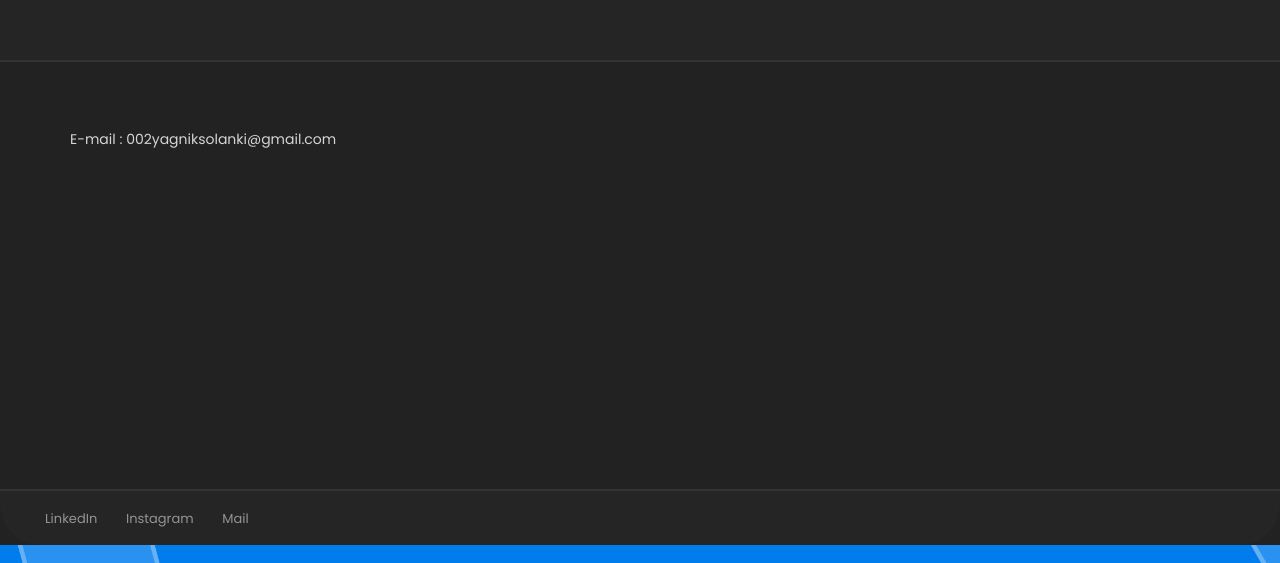
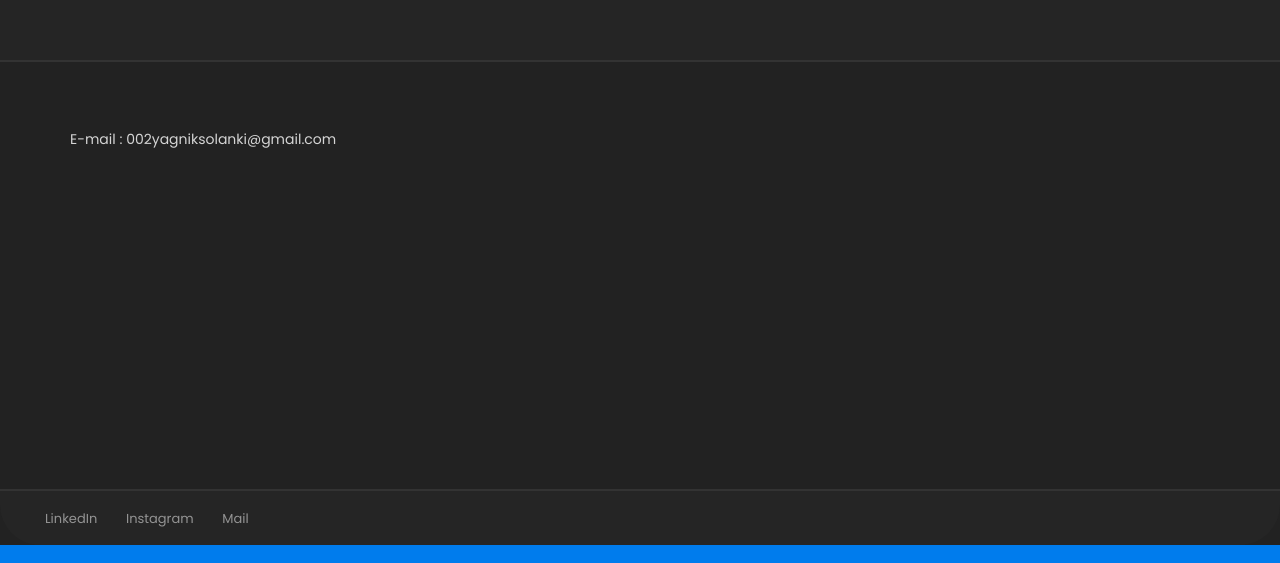
Before and after one commit to SolankiYagnik/SolankiYagnik.github.io, a plain HTML site: page contact.html in a window 1280 px wide. Shown: the part 255-818 px from the top of the page. Drawn offline with Linux system fonts and the light colour scheme; some packages are replaced by stand-ins of ours.

Commit message:
contact page issue

```diff
--- a/contact.html
+++ b/contact.html
@@ -23,7 +23,7 @@
 
   <body class="page">
 
-    <div class="lm-animated-bg"></div>
+    <!-- <div class="lm-animated-bg"></div> -->
 
     <!-- Loading animation -->
     <div class="preloader">
@@ -89,108 +89,15 @@
                 </div>
               </div>
 
-              <!-- <div id="content" class="page-content site-content single-post" role="main"> -->
-
                 <div class="row">
                   <div class="col-xs-12 col-sm-12">
                     <p>E-mail : 002yagniksolanki@gmail.com</p>
-                    <!-- <div id="map" class="map"></div> -->
                   </div>
                 </div>
-
-                <!-- <div class="row">
-                  <div class=" col-xs-12 col-sm-4 ">
-
-                    <div id="info_list_1" class="info-list-w-icon">
-
-                      <div class="info-block-w-icon">
-                        <div class="ci-icon">
-                          <i class="linecons linecons-phone"></i>
-                        </div>
-                        <div class="ci-text">
-                          <h4>70411 55470</h4>
-                          <p>Duis erat leo, aliquam laoreet fringilla quis, pretium vitae dui.</p>
-                        </div>
-                      </div>
-
-                      <div class="info-block-w-icon">
-                        <div class="ci-icon">
-                          <i class="linecons linecons-location"></i>
-                        </div>
-                        <div class="ci-text">
-                          <h4>Surat Gujarat</h4>
-                        </div>
-                      </div>
-
-                      <div class="info-block-w-icon">
-                        <div class="ci-icon">
-                          <i class="linecons linecons-mail"></i>
-                        </div>
-                        <div class="ci-text">
-                          <h4><a href="mailto:002yagniksolanki@gmail.com" class="__cf_email__" data-cfemail="80e8e5ececefc0e5f8e1edf0ece5aee3efed">[email&#160;protected]</a></h4>
-                          <p>Duis erat leo, aliquam laoreet fringilla quis, pretium vitae dui.</p>
-                        </div>
-                      </div>
-                    </div>
-
-                  </div>
-
-
-                  <div class=" col-xs-12 col-sm-8 ">
-
-                    <div class="block-title">
-                      <h2>How Can I Help You?</h2>
-                    </div>
-
-                    <form id="contact_form" class="contact-form" action="https://lmpixels.com/demo/leven-html-new/full-width-dark/contact_form/contact_form.php" method="post">
-
-                      <div class="messages"></div>
-
-                      <div class="controls two-columns">
-                        <div class="fields clearfix">
-                          <div class="left-column">
-                            <div class="form-group form-group-with-icon">
-                              <input id="form_name" type="text" name="name" class="form-control" placeholder="Full Name" required="required" data-error="Name is required.">
-                              <div class="form-control-border"></div>
-                              <div class="help-block with-errors"></div>
-                            </div>
-
-                            <div class="form-group form-group-with-icon">
-                              <input id="form_email" type="email" name="email" class="form-control" placeholder="Email Address" required="required" data-error="Valid email is required.">
-                              <div class="form-control-border"></div>
-                              <div class="help-block with-errors"></div>
-                            </div>
-
-                            <div class="form-group form-group-with-icon">
-                              <input id="form_name" type="text" name="subject" class="form-control" placeholder="Subject" required="required" data-error="Subject is required.">
-                              <div class="form-control-border"></div>
-                              <div class="help-block with-errors"></div>
-                            </div>
-                          </div>
-                          <div class="right-column">
-                            <div class="form-group form-group-with-icon">
-                              <textarea id="form_message" name="message" class="form-control" placeholder="Message" rows="7" required="required" data-error="Please, leave me a message."></textarea>
-                              <div class="form-control-border"></div>
-                              <div class="help-block with-errors"></div>
-                            </div>
-                          </div>
-                        </div>
-
-                        <div class="g-recaptcha" data-sitekey="6LdqmCAUAAAAAMMNEZvn6g4W5e0or2sZmAVpxVqI" data-theme="dark"></div>
-
-                        <input type="submit" class="button btn-send disabled" value="Send message">
-                      </div>
-                    </form>
-
-                  </div>
-
-
-                </div> -->
 
               </div>
             </div>
           </div>
-        </div>
 
         <footer class="site-footer clearfix">
           <div class="footer-social">
@@ -209,7 +116,7 @@
         </footer>
 
       </div>
-    </div>
+      </div>
 
     <script data-cfasync="false" src="../../../cdn-cgi/scripts/5c5dd728/cloudflare-static/email-decode.min.js"></script><script src="js/jquery-2.1.3.min.js"></script>
     <script src="js/imagesloaded.pkgd.min.js"></script>
```
